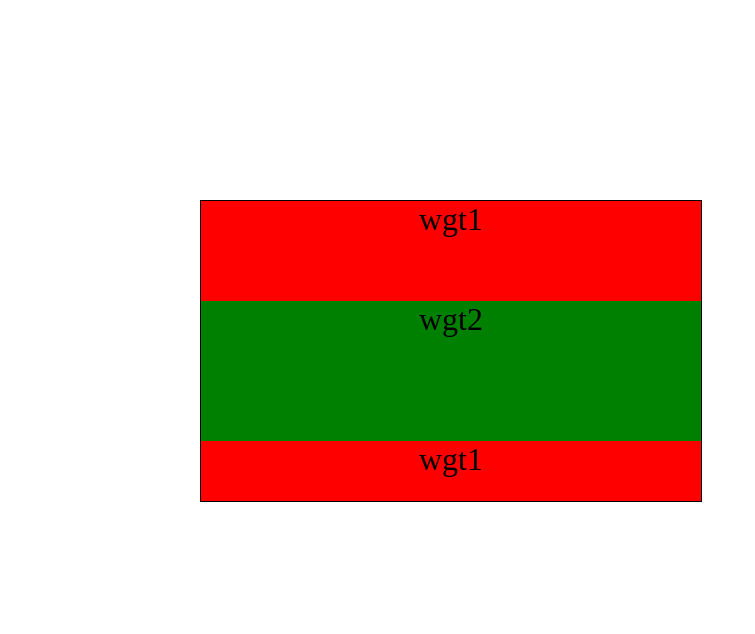
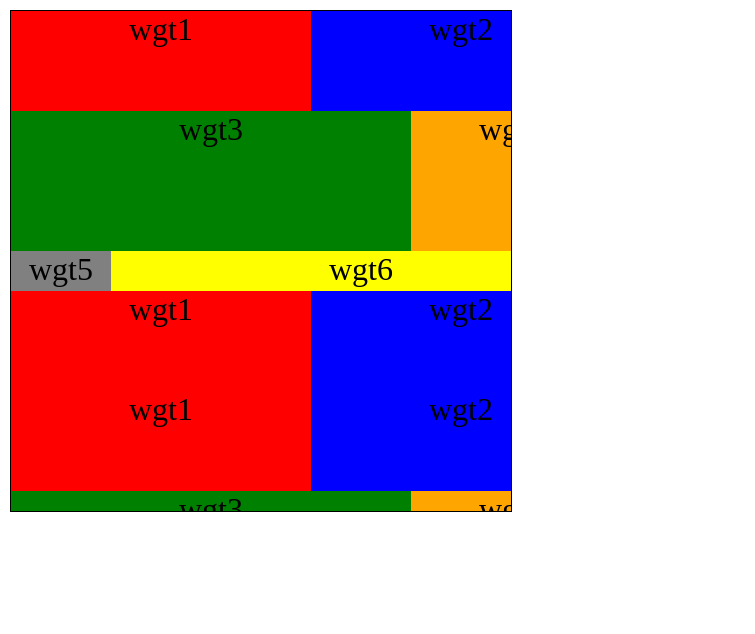
Before and after one commit to ebissolo/tableWgtDemo, a website built with webpack: page index.html in a window 1280 px wide. Shown: the whole page, without its empty margins (0-755 px from the left). Built offline with nearby package versions, Linux system fonts and the light colour scheme.

Commit message:
issue related to requestAnimationFrame on firefox now fixed

```diff
--- a/dataSource/data.js
+++ b/dataSource/data.js
@@ -4,9 +4,7 @@ model[0] = {
     _h: [
         [ ["value"], ["text"] ],           // Row type 0
         [ ["text"], ["value"] ],           // Row type 1
-        [ ["fill"], ["fill"] ],            // Row type 2
-        [ ["btn.fill"], ["btn.fill"] ],     // Row type 3
-        [ ["stroke-width"], ["fill"] ]		// Row type 4
+        [ ["text1"], ["value1"] ]           // Row type 2
      ]
 };
 model[1] = {
@@ -18,27 +16,27 @@ model[2] = {
    _v: [ "This is an other Label widget", "55" ]
 };
 model[3] = {
+    _t: 2,
+    _v: [ "This is an other Label widget", "55" ]
+};
+model[4] = {
    _t: 0,
    _v: [ "rgb(255,0,0)", "rgb(0,255,0)" ]
 };
-model[4] = {
+model[5] = {
    _t: 0,
    _v: [ "#ff0000", "#00ff00" ]
 };
-model[5] = {
+model[6] = {
    _t: 1,
    _v: [ "#00ff00", "#ffff00" ]
 };
-model[6] = {
-    _t: 0,
-    _v: [ "#00ff00", "#ffff00" ]
- };
- model[7] = {
+model[7] = {
     _t: 0,
     _v: [ "#00ff00", "#ffff00" ]
  };
  model[8] = {
-    _t: 1,
+    _t: 0,
     _v: [ "#00ff00", "#ffff00" ]
  };
  model[9] = {
@@ -50,7 +48,7 @@ model[6] = {
     _v: [ "#00ff00", "#ffff00" ]
  };
  model[11] = {
-    _t: 0,
+    _t: 1,
     _v: [ "#00ff00", "#ffff00" ]
  };
  model[12] = {
@@ -62,11 +60,15 @@ model[6] = {
     _v: [ "#00ff00", "#ffff00" ]
  };
  model[14] = {
-    _t: 1,
+    _t: 2,
     _v: [ "#00ff00", "#ffff00" ]
  };
  model[15] = {
-    _t: 0,
+    _t: 2,
+    _v: [ "#00ff00", "#ffff00" ]
+ };
+ model[16] = {
+    _t: 2,
     _v: [ "#00ff00", "#ffff00" ]
  };
 
--- a/index.html
+++ b/index.html
@@ -5,7 +5,7 @@
 		<link rel="stylesheet" href="./css/perfect-scrollbar.css">
 	</head>
 	<body>
-		<div id="tableWgt" class="container" style="width:500px;height:300px;left:200px;top:200px"></div>
+		<div id="tableWgt" class="container" style="width:500px;height:500px;left:10px;top:10px"></div>
 		<script type="text/javascript" src="./dist/bundle.js"></script>
 	</body>
 </html>
--- a/src/TableWgt.js
+++ b/src/TableWgt.js
@@ -14,6 +14,9 @@ export default class TableWgt {
 		this.left = options.left;
 		this.top = options.top;
 		this.id = this.elem.id = id;
+
+		this.rowNumber = options.rowNumber;
+		this.rowsProps = options.rowsProps;
 		this.clusterSize = 4;
 
 		this.elem.style.width = this.width + "px";
@@ -39,16 +42,13 @@ export default class TableWgt {
 	}
 
 	addScrollbar( scrollbarOptions ) {
-		let maxContentHeight = 0;
-		for( let i = 0; i < this.m_table.rows.length; i++ ) {
-			maxContentHeight += this.m_table.rows[i].height;
-		}
-
 		this.scrollbar = new PerfectScrollbar( this.elem );
 
 		this.elem.addEventListener( "ps-scroll-y", () => {
-			clearTimeout( this.timer );
 			this.scrollTo( this.elem.scrollTop );
+		} );
+		this.elem.addEventListener( "ps-scroll-x", () => {
+			this.scrollBy( this.elem.scrollLeft );
 		} );
 	}
 
@@ -76,13 +76,13 @@ export default class TableWgt {
 	}
 
 	defineGeometryAndScrollbar() {
-		let rowNumber = this.wgts.length; // from table widget
+		let rowNumber = this.rowNumber; // from table widget
 		let tableModel = this.model;
 		let prototypesHeights = [];
 
 		// Init heights
 		for( let i = 0; i < rowNumber; i++ ) {
-			prototypesHeights.push( this.wgts[i].height );
+			prototypesHeights.push( this.rowsProps[i] ); // Read it from gridGroupLayour properties
 		}
 
 		this.m_table.clear();
@@ -119,7 +119,7 @@ export default class TableWgt {
 	}
 
 	initPrototypesAndGeometry() {
-		let rowNumber = this.wgts.length; // from table widget
+		let rowNumber = this.rowNumber; // from table widget
 
 		this.m_rowPrototypes = [];
 
@@ -137,9 +137,6 @@ export default class TableWgt {
 			proto.rowWidgets = wgts;
 			protos.rows.push( proto ); // in runtime it's used qt "push_back"
 		}
-
-		this.scrollBy( 0 );
-		this.scrollTo( 0 );
 	}
 
 	/**
@@ -196,14 +193,13 @@ export default class TableWgt {
 		for( let row in rows ) {
 			let proto = rows[row];
 
-			// append widgets
 			for( let j = 0; j < proto.rowWidgets.length; j++ ) {
 				let wgt = proto.rowWidgets[j];
 
 				// bounds
-				wgt.elem.style.width = this.width + "px";
+				wgt.elem.style.width = wgt.w + "px";
 				wgt.elem.style.height = this.m_table.rows[proto.row].height + "px";
-				wgt.elem.style.left = this.elem.scrollLeft + "px";
+				wgt.elem.style.left = ( this.elem.scrollLeft + wgt.x ) + "px";
 				wgt.elem.style.top = ( this.m_table.rows[proto.row].top ) + "px";
 
 				fragment.appendChild( wgt.elem );
@@ -316,9 +312,8 @@ export default class TableWgt {
 			}
 			console.log( "------------------------------" );
 
-			this.deleteRowElements();
-
 			requestAnimationFrame( () => {
+				this.deleteRowElements();
 				this.renderRowElements( rowsToRender );
 			} );
 		}
@@ -326,9 +321,16 @@ export default class TableWgt {
 
 	/**
 	 * @param  {} scrollXPos
+	 * @param  {} scrollYPos
 	 */
-	scrollBy( scrollXPos ) {
+	scrollBy( scrollXPos, scrollYPos ) {
 		console.log( "--> scrollBy() call !!" );
+
+		// do something ...
+		// let contentArea = document.getElementById( this.id + "_contentArea" );
+		// contentArea.scrollLeft = scrollXPos + "px";
+
+		this.scrollTo( scrollYPos );
 	}
 
 	/**
@@ -367,6 +369,7 @@ export default class TableWgt {
 
 		this.defineGeometryAndScrollbar();
 		this.initPrototypesAndGeometry();
+		this.scrollBy( 0, 0 );
 	}
 }
 
--- a/src/main.js
+++ b/src/main.js
@@ -14,29 +14,19 @@ window.getWidgetById = function( id ) {
 	}
 }
 
-window.tableWgt = new TableWgt( "tableWgt", {
-	width: 500,
-	height: 300
-	// rowPrototypes: [
-	// 	[ // first row
-	// 		{
-	// 			id: "wgt1",
-	// 			cl: "GenericWgt",
-	// 			opt: { w: 500, h: 100, x: 0, y: 0, bgcolor: "red", rowOccupied: 0 }
-	// 		}
-	// 	],
-	// 	[ // second row
-	// 		{
-	// 			id: "wgt2",
-	// 			cl: "GenericWgt",
-	// 			opt: { w: 500, h: 140, x: 0, y: 0, bgcolor: "green", rowOccupied: 1 }
-	// 		}
-	// 	]
-	// ]
- });
+// Table widget
+window.tableWgt = new TableWgt( "tableWgt", { width: 500, height: 500, rowNumber: 3, rowsProps: [100, 140, 40] } );
 
-// Add Generic widgets
-let wgt1 = new GenericWgt( "wgt1", { w: 800, h: 100, x: 0, y: 0, bgcolor: "red", rowOccupied: 0 }, tableWgt );
-let wgt2 = new GenericWgt( "wgt2", { w: 800, h: 140, x: 0, y: 100, bgcolor: "green", rowOccupied: 1 }, tableWgt );
+// First row
+let wgt1 = new GenericWgt( "wgt1", { w: 300, h: 100, x: 0, y: 0, bgcolor: "red", rowOccupied: 0 }, tableWgt );
+let wgt2 = new GenericWgt( "wgt2", { w: 300, h: 100, x: 300, y: 0, bgcolor: "blue", rowOccupied: 0 }, tableWgt );
+
+// Second row
+let wgt3 = new GenericWgt( "wgt3", { w: 400, h: 140, x: 0, y: 100, bgcolor: "green", rowOccupied: 1 }, tableWgt );
+let wgt4 = new GenericWgt( "wgt4", { w: 200, h: 140, x: 400, y: 100, bgcolor: "orange", rowOccupied: 1 }, tableWgt );
+
+// Third row
+let wgt5 = new GenericWgt( "wgt5", { w: 100, h: 40, x: 0, y: 240, bgcolor: "gray", rowOccupied: 2 }, tableWgt );
+let wgt6 = new GenericWgt( "wgt6", { w: 500, h: 40, x: 100, y: 240, bgcolor: "yellow", rowOccupied: 2 }, tableWgt );
 
 tableWgt.model = model;
```
